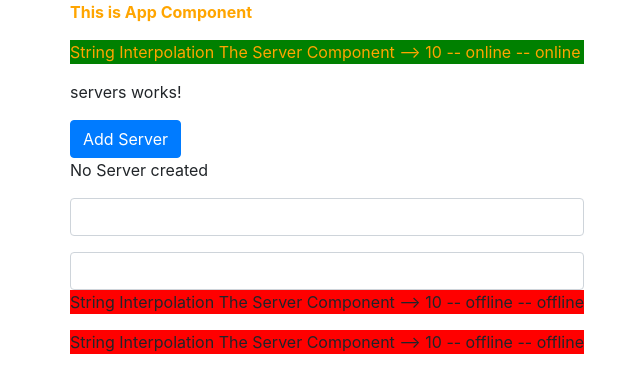
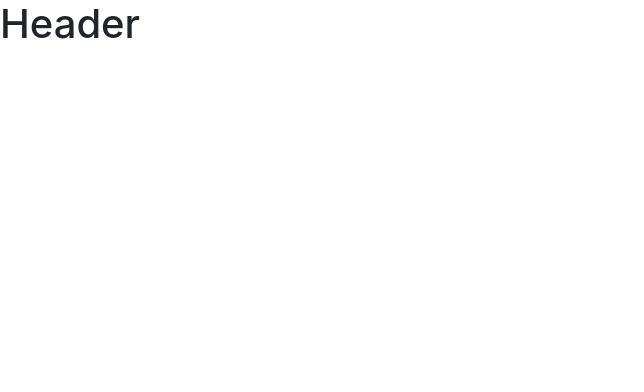
Before and after one commit to saikats5/angular2app1, an Angular app in the folder my-first-app/: page / in a window 1280 px wide. Shown: the top 392 px of the page, without its empty margins (0-644 px from the left). Built offline with nearby package versions, Linux system fonts and the light colour scheme.

Commit message:
header component for new project

```diff
--- a/my-first-app/src/app/app.component.html
+++ b/my-first-app/src/app/app.component.html
@@ -1,11 +1,14 @@
-<div class="container">
+<app-header></app-header>
+
+<!-- <div class="container">
     <div class="row">
         <div class="col-xs-12">
             <p>This is App Component</p>
             <app-server></app-server>
             <app-servers></app-servers>
-<!--             <div app-servers></div>
-            <div class="app-servers"></div> -->
+            <div app-servers></div>
+            <div class="app-servers"></div>
         </div>
     </div>
 </div>
+ -->
--- a/my-first-app/src/app/app.module.ts
+++ b/my-first-app/src/app/app.module.ts
@@ -4,12 +4,14 @@
 import { AppComponent } from './app.component';
 import { ServerComponent } from './server/server.component';
 import { ServersComponent } from './servers/servers.component';
+import { HeaderComponent } from './header/header.component';
 
 @NgModule({
   declarations: [
     AppComponent,
     ServerComponent,
-    ServersComponent
+    ServersComponent,
+    HeaderComponent
   ],
   imports: [
     BrowserModule,
--- /dev/null
+++ b/my-first-app/src/app/header/header.component.html
@@ -0,0 +1 @@
+<h1>Header</h1>
```
Also changed, not shown: my-first-app/src/app/header/header.component.ts (added, +8 -0 lines).
